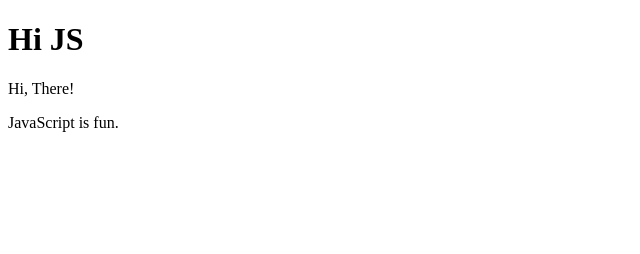
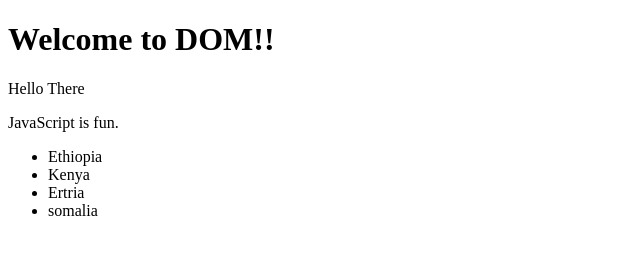
Before and after one commit to Jafar610/Evangadi-Learning-Journey, a plain HTML site: page Phase2/Week12/DOM/index.html in a window 1280 px wide. Shown: the whole page, without its empty margins (0-640 px from the left). Drawn offline with Linux system fonts and the light colour scheme.

Commit message:
DOM element selection added.

```diff
--- a/Phase2/Week12/DOM/JS/script.js
+++ b/Phase2/Week12/DOM/JS/script.js
@@ -1,7 +1,21 @@
-const h1 = document.querySelector('h1');
-console.log(h1.textContent);
-h1.textContent = 'Hi JS';
+let para = document.getElementById("first");
+para.textContent = "Hello There";
+// console.log(para.attributes.name.value);
+console.log(para.baseURI)
+
+if(para.attributes.name.value === 'Jafar'){
+    console.log("Jafar is there.");
+}
 
 
+let para2 = document.getElementById("second");
+console.log(para2);
 
-const elem = document.getElementById("first");
+let countries = document.getElementById("countries");
+console.log(countries)
+countries.classList.add('listItems');
+console.log(countries.firstElementChild.outerHTML)
+
+for(let i = 0; i < countries.children.length; i++){
+    console.log(countries.children[i].innerHTML);
+}
--- a/Phase2/Week12/DOM/index.html
+++ b/Phase2/Week12/DOM/index.html
@@ -7,9 +7,16 @@
   </head>
   <body>
     <h1>Welcome to DOM!!</h1>
-    <p id="first">Hi, There!</p>
-    <p>JavaScript is fun.</p>
+    <p id="first" name = "Jafar">Hi, There!</p>
+    <p id="second">JavaScript is fun.</p>
 
+
+    <ul id="countries">
+      <li>Ethiopia</li>
+      <li>Kenya</li>
+      <li>Ertria</li>
+      <li>somalia</li>
+    </ul>
     <script src="./JS/script.js"></script>
   </body>
 </html>
```
